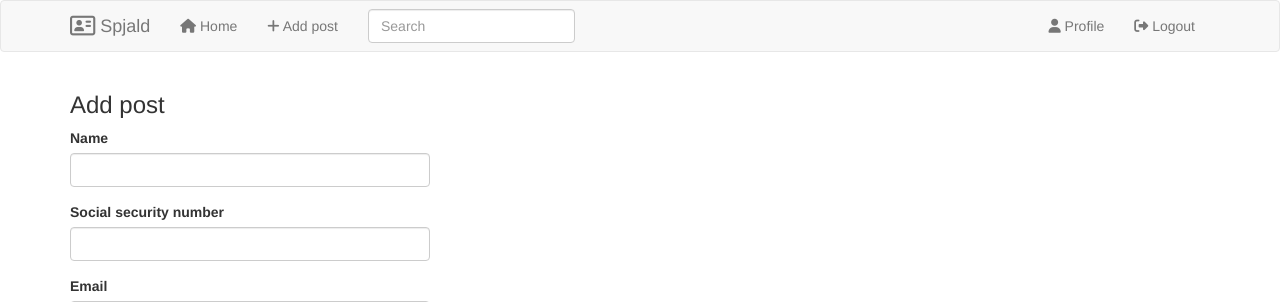
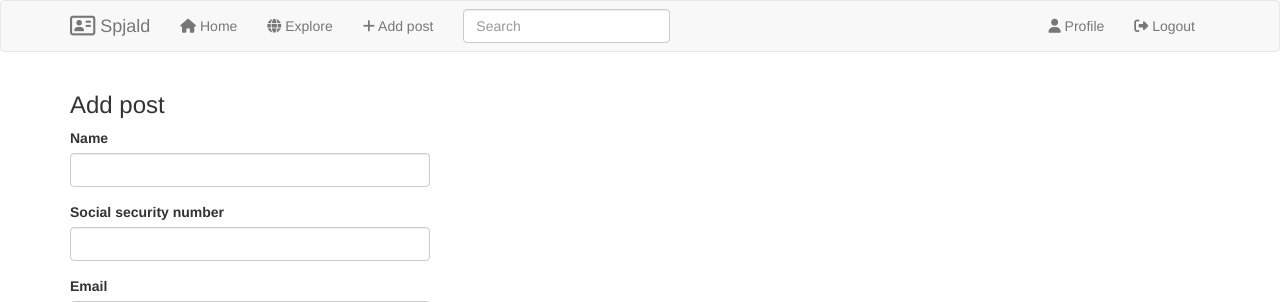
Before and after one commit to eddinn/spjald, a Flask app: page /addpost in a window 1280 px wide. Shown: the top 302 px of the page. Run offline with Flask 2, Linux system fonts and the light colour scheme; the visitor is signed in with stand-in values (Sample User, id 1); data comes from the database, SQL or seed files in the repository; some libraries are stand-ins or nearby versions.

Commit message:
adding explore option and added usernames to display owner of created posts

```diff
--- a/app/main/routes.py
+++ b/app/main/routes.py
@@ -145,3 +145,10 @@ def search():
         if page > 1 else None
     return render_template('search.html', title=('Search'), posts=posts,
                            next_url=next_url, prev_url=prev_url)
+
+
+@bp.route('/explore')
+@login_required
+def explore():
+    posts = Post.query.order_by(Post.timestamp.desc()).all()
+    return render_template('index.html', title='Explore', posts=posts)
--- a/app/templates/_post.html
+++ b/app/templates/_post.html
@@ -4,7 +4,8 @@
             <td width="70px">
                 <div style="height: auto; width: 200px;">
                     <b>Client id: {{ post.id }}</b><br />
-                    Added: {{ moment(post.timestamp).fromNow() }}<br />
+                    <a href="{{ url_for('user', username=post.author.username) }}">{{ post.author.username }} </a>
+                    added: {{ moment(post.timestamp).fromNow() }}<br />
                     <hr style="width: auto; text-align: left; margin-left:20px; margin-top: 5px; margin-bottom: 5px; margin-right: 80px;">
                     {{ post.clientname }}<br />
                     {{ post.clientss }}<br />
--- a/app/templates/base.html
+++ b/app/templates/base.html
@@ -19,6 +19,7 @@
                 <ul class="nav navbar-nav">
                     <li><a href="{{ url_for('main.index') }}"><i class="fas fa-home"></i> Home</a></li>
                     {% if current_user.is_authenticated %}
+                    <li><a href="{{ url_for('main.explore') }}"><i class="fas fa-globe"></i> Explore</a></li>
                     <li><a href="{{ url_for('main.addpost') }}"><i class="fas fa-plus"></i> Add post</a></li>
                     {% endif %}
                 </ul>
--- a/config.py
+++ b/config.py
@@ -22,4 +22,4 @@ class Config(object):
     ADMINS = ['root@eddinn.net']
     POSTS_PER_PAGE = 25
     ELASTICSEARCH_URL = os.environ.get('ELASTICSEARCH_URL')
-    SERVER_NAME = os.environ.get('SERVER_NAME')
+    # SERVER_NAME = os.environ.get('SERVER_NAME')
```
